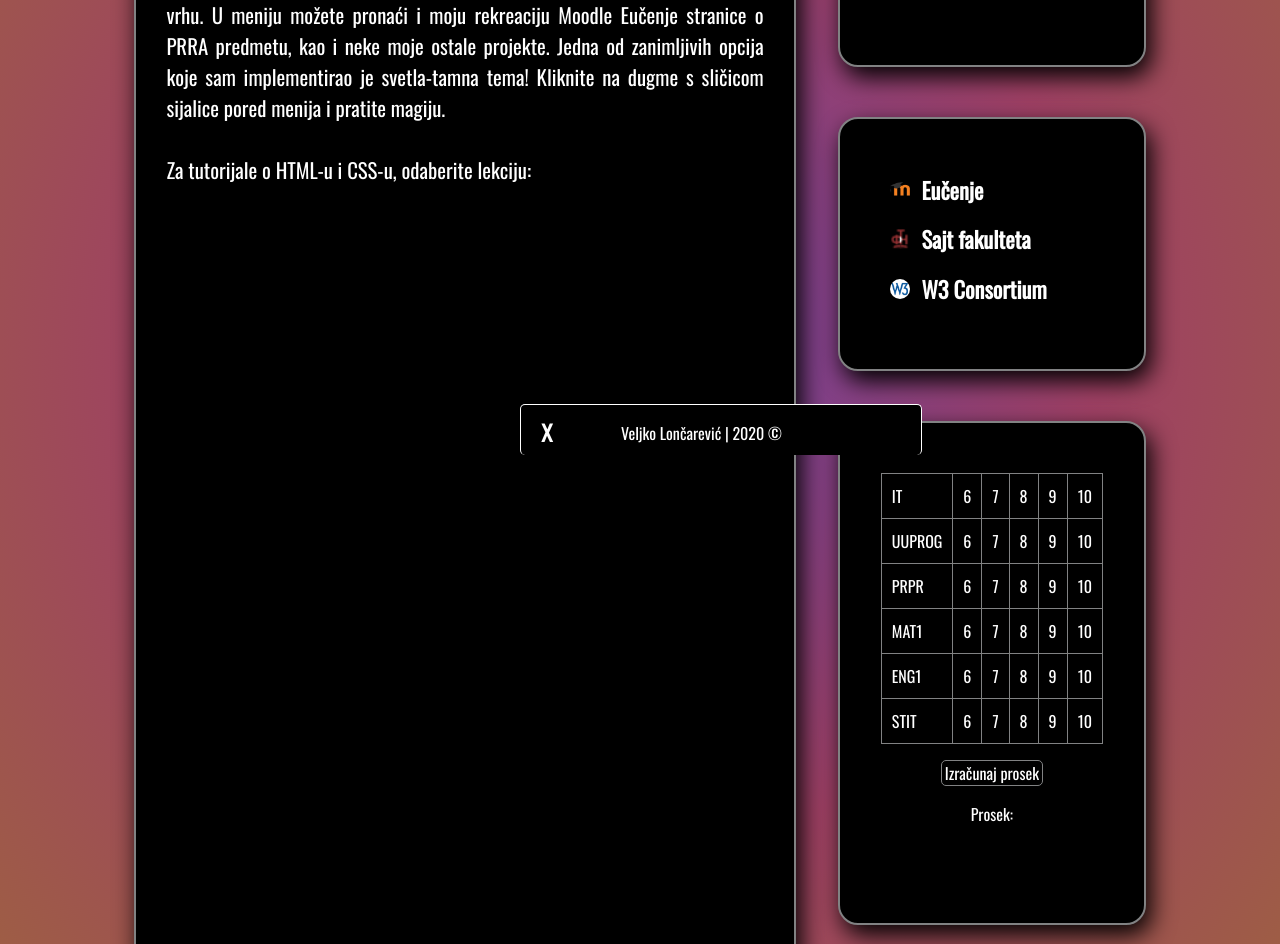
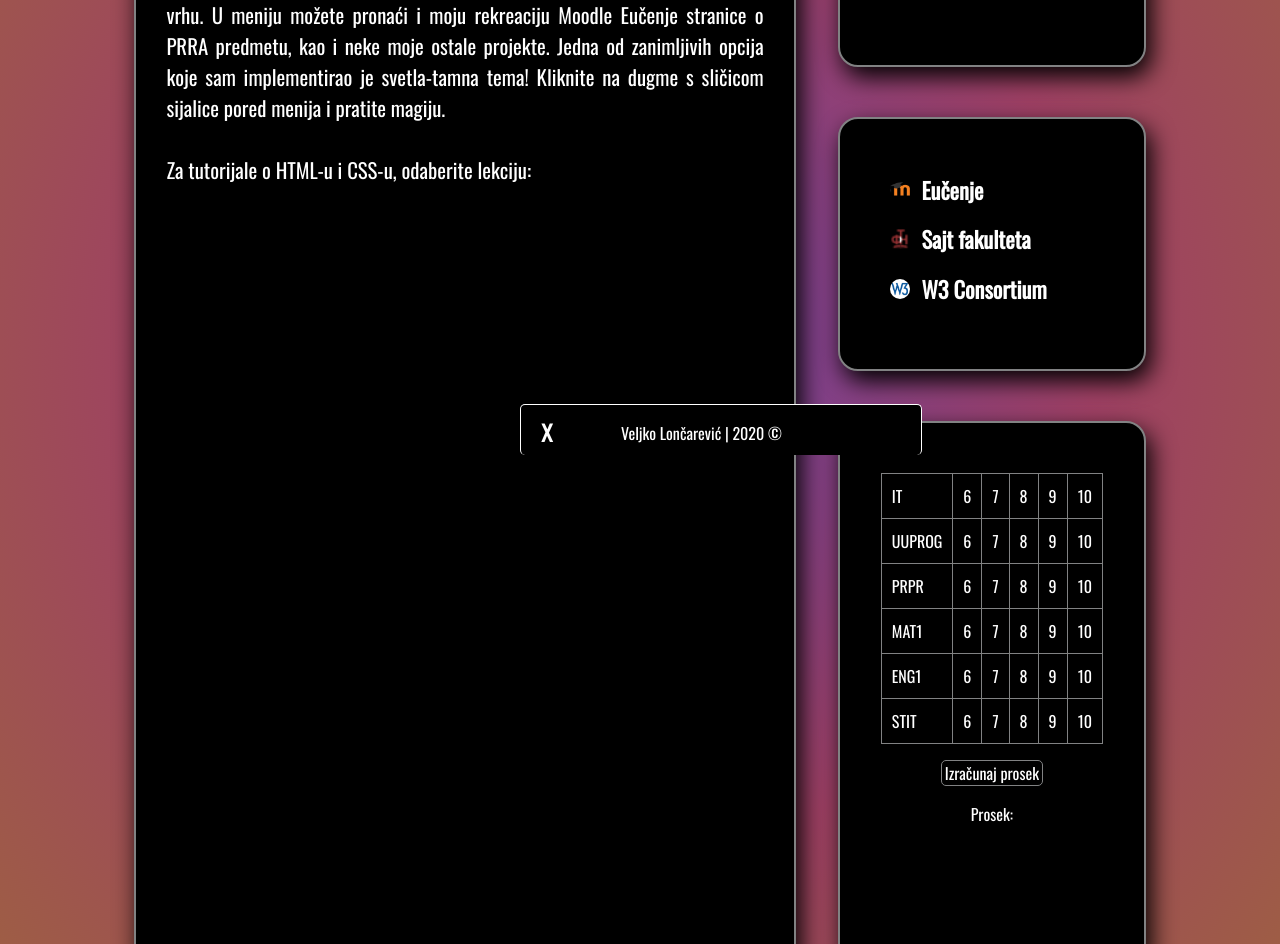
Before and after one commit to theharoold/PRRA-Project, a plain HTML site: page index.html in a window 1280 px wide. Shown: the part 345-1289 px from the top of the page. Drawn offline with nearby package versions, Linux system fonts and the light colour scheme.

Commit message:
Add files via upload

```diff
--- a/index.html
+++ b/index.html
@@ -357,13 +357,13 @@ text-align:justify;
 {
 width:30%;
 float:right;
-height:500px;
+height:540px;
 background-color:black;
 border-radius:20px;
 border-color:rgb(129,130,131);
 border-style:solid;
 border-width:2px;
-overflow-y:scrollbar;
+
 box-shadow:5px 10px 25px black;
 margin-top:50px;
 }
```
